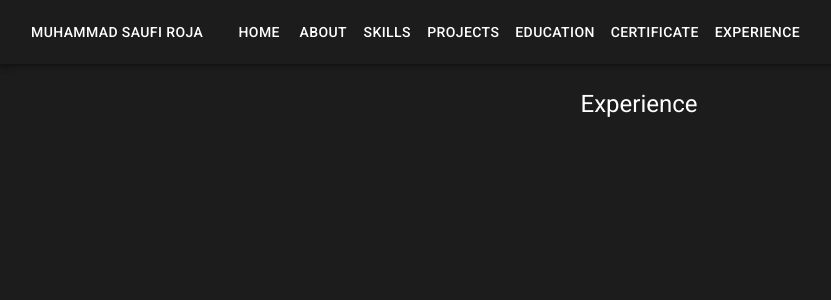
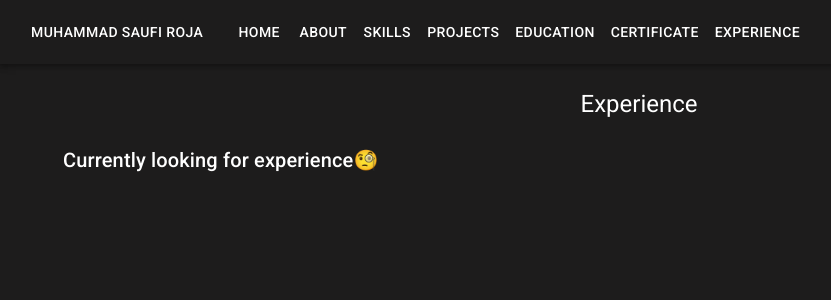
Before and after one commit to saufiroja/portofolio, a React (Create React App) app: page /experience in a window 1280 px wide. Shown: the top 300 px of the page, without its empty margins (1-832 px from the left). Built offline with nearby package versions, Linux system fonts and the light colour scheme.

Commit message:
add experience

```diff
--- a/src/components/Experience/Experience.jsx
+++ b/src/components/Experience/Experience.jsx
@@ -1,4 +1,4 @@
-import { Box, Container, Typography } from '@mui/material';
+import { Box, Container, Grid, Typography } from '@mui/material';
 import React from 'react';
 
 const Experience = () => {
@@ -11,6 +11,15 @@ const Experience = () => {
           </Typography>
         </Box>
       </Container>
+      <Container maxWidth='lg'>
+        <Grid>
+          <Grid item xs={12} sm={4} md={4}>
+            <Typography variant='h6'>
+              Currently looking for experience🧐
+            </Typography>
+          </Grid>
+        </Grid>
+      </Container>
     </>
   );
 };
```
